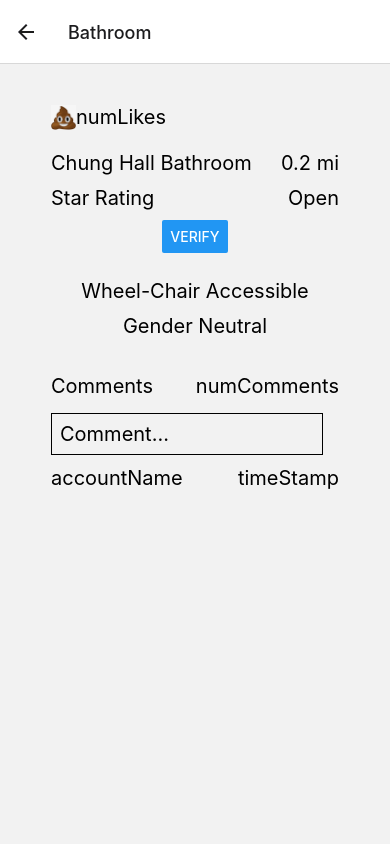
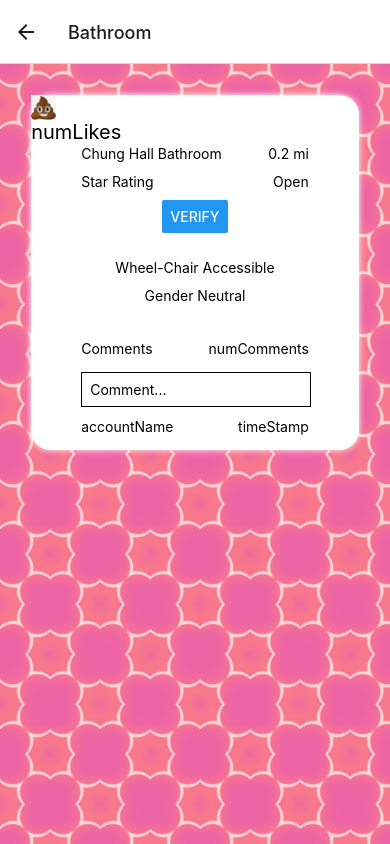
Before and after one commit to teamrocketuno/flushfinder, a React Native app in the folder frontend/: screen / in a window 390 px wide. Both pictures are taken after a click on the button "VIEW BATHROOM". Built offline with nearby package versions, Linux system fonts and the light colour scheme.

Commit message:
Added Background Pattern

```diff
--- a/frontend/App.js
+++ b/frontend/App.js
@@ -1,5 +1,5 @@
 import { StatusBar } from 'expo-status-bar';
-import { Button, ScrollView, StyleSheet, Text, Image, TextInput, View } from 'react-native';
+import { Button, ScrollView, StyleSheet, Text, Image, ImageBackground, TextInput, View } from 'react-native';
 import { NavigationContainer } from '@react-navigation/native';
 import { createNativeStackNavigator } from '@react-navigation/native-stack';
 
@@ -21,6 +21,7 @@ function MapScreen({ navigation }) {
 
 function BathroomScreen({ navigation }) {
   return (
+    <ImageBackground source = {require('./assets/backgrounds/bg1.png')} style = {styles.backgroundImage} resizeMode= 'repeat'>
     <View style={styles.appContainer}>
 
         <View style={styles.invisibleBlock}></View>
@@ -70,8 +71,8 @@ function BathroomScreen({ navigation }) {
             <Text style={styles.genInfoLeftSpaceContainer}>accountName</Text>
             <Text style={styles.genInfoRightSpaceContainer}>timeStamp</Text>
         </View>
-
     </View>
+    </ImageBackground>
   );
 }
 
@@ -98,17 +99,42 @@ export default function App() {
 }
 
 const styles = StyleSheet.create({
+  backgroundImage:{
+    width: '100%',
+    height: '100%',
+    resizeMode: 'cover'
+  },
   appContainer:{
-    padding: 1,
+    backgroundColor: 'white',
+    borderRadius: 20,
+    margin: '8%',
+    opacity: 1,
+    shadowColor: "#000",
+    shadowColor: 'white',
+
+    shadowOffset: {
+      width: 0,
+      height: 0,
+    },
+    shadowOpacity: 2.8,
+    shadowRadius: 6.27,
+
+    elevation: 10,
   },
-  invisibleBlock:{
-    marginTop: 20,
+  exitBox: {
+    width: 350,
+    height: 50,
+    borderColor: 'black',
+    borderWidth: 2,
+    marginTop: 10,
+    justifyContent: 'center',
+    alignItems: 'center,'
   },
-  likesContainer: {
-    marginTop: 20,
-    marginBottom: 20,
-    marginLeft: 50,
-    flexDirection: 'row',
+  centerExitBoxContainer: {
+    marginTop: 50,
+    marginBottom: 30,
+    justifyContent: 'center',
+    alignItems: 'center',
   },
   genInfoContainer:{
     flexDirection: 'row',
@@ -118,13 +144,11 @@ const styles = StyleSheet.create({
     marginTop: 1,
     marginLeft: 50,
     marginBottom: 10,
-    fontSize: 20,
   },
   genInfoRightSpaceContainer:{
     marginTop: 1,
     marginRight: 50,
     marginBottom: 10,
-    fontSize: 20,
   },
   sectionBorder:{
     borderColor: 'black',
@@ -145,7 +169,6 @@ const styles = StyleSheet.create({
   attributeListContainer:{
     marginTop: 1,
     marginBottom: 10,
-    fontSize: 20,
   },
   commentTitleSpacing:{
     alignItems: 'left',
@@ -160,7 +183,5 @@ const styles = StyleSheet.create({
     marginLeft: 50,
     padding: 8,
     marginBottom: 5,
-    fontSize: 20,
   },
-
 });
```
Also changed, not shown: frontend/assets/backgrounds/bg1.png (added).
